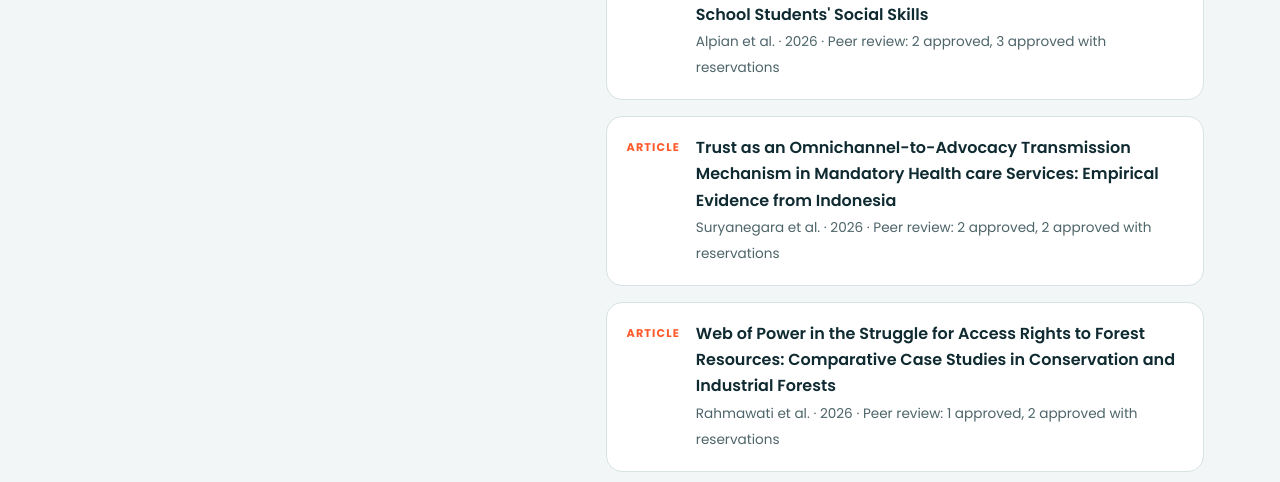
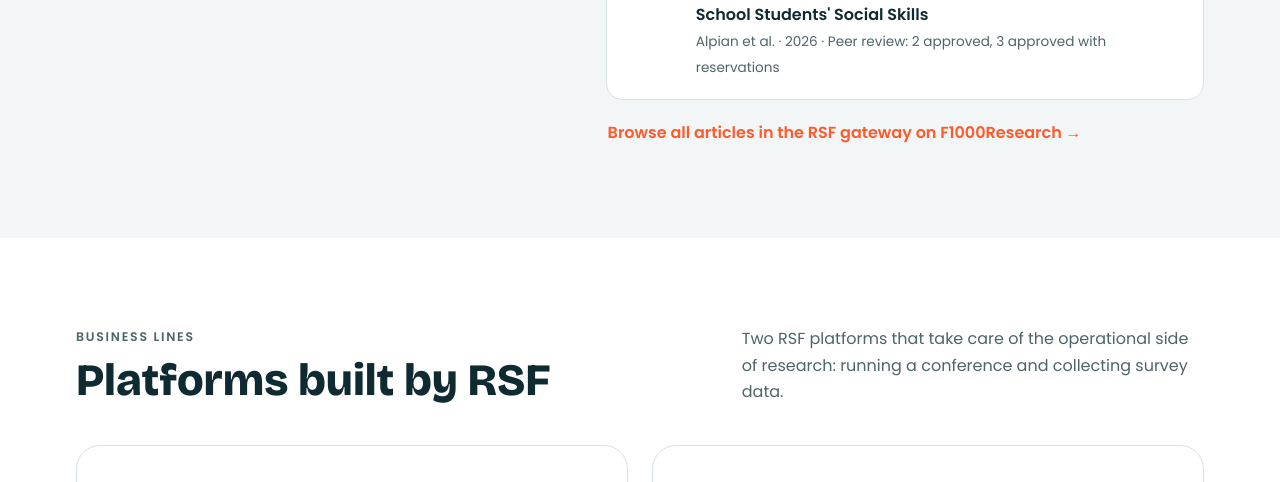
Before and after one commit to upridzalpratama/rsf-landing, a plain HTML site: page index.html in a window 1280 px wide. Shown: the part 3852-4334 px from the top of the page. Drawn offline with nearby package versions, Linux system fonts and the light colour scheme; a web font is replaced by a local one.

```diff
--- a/index.html
+++ b/index.html
@@ -359,8 +359,6 @@ footer.site .wrap{display:flex;flex-wrap:wrap;justify-content:space-between;gap:
         </a>
         <a class="article" href="https://f1000research.com/articles/15-1796" target="_blank" rel="noopener"><span class="lbl">Article</span><div><b>Budget Performance in the Indonesian Public Sector: The Roles of Preparation, Deviation, and Human Resource Competence</b><span>Pratiwi et al. · 2026 · Peer review: 2 approved</span></div></a>
         <a class="article" href="https://f1000research.com/articles/15-283" target="_blank" rel="noopener"><span class="lbl">Article</span><div><b>Gamification as an Effective Strategy for Improving Primary School Students&#39; Social Skills</b><span>Alpian et al. · 2026 · Peer review: 2 approved, 3 approved with reservations</span></div></a>
-        <a class="article" href="https://f1000research.com/articles/15-946" target="_blank" rel="noopener"><span class="lbl">Article</span><div><b>Trust as an Omnichannel-to-Advocacy Transmission Mechanism in Mandatory Health care Services: Empirical Evidence from Indonesia</b><span>Suryanegara et al. · 2026 · Peer review: 2 approved, 2 approved with reservations</span></div></a>
-        <a class="article" href="https://f1000research.com/articles/15-51" target="_blank" rel="noopener"><span class="lbl">Article</span><div><b>Web of Power in the Struggle for Access Rights to Forest Resources: Comparative Case Studies in Conservation and Industrial Forests</b><span>Rahmawati et al. · 2026 · Peer review: 1 approved, 2 approved with reservations</span></div></a>
         <a class="all-articles" href="https://f1000research.com/gateways/rsf" target="_blank" rel="noopener">Browse all articles in the RSF gateway on F1000Research →</a>
       </div>
     </div>
```
